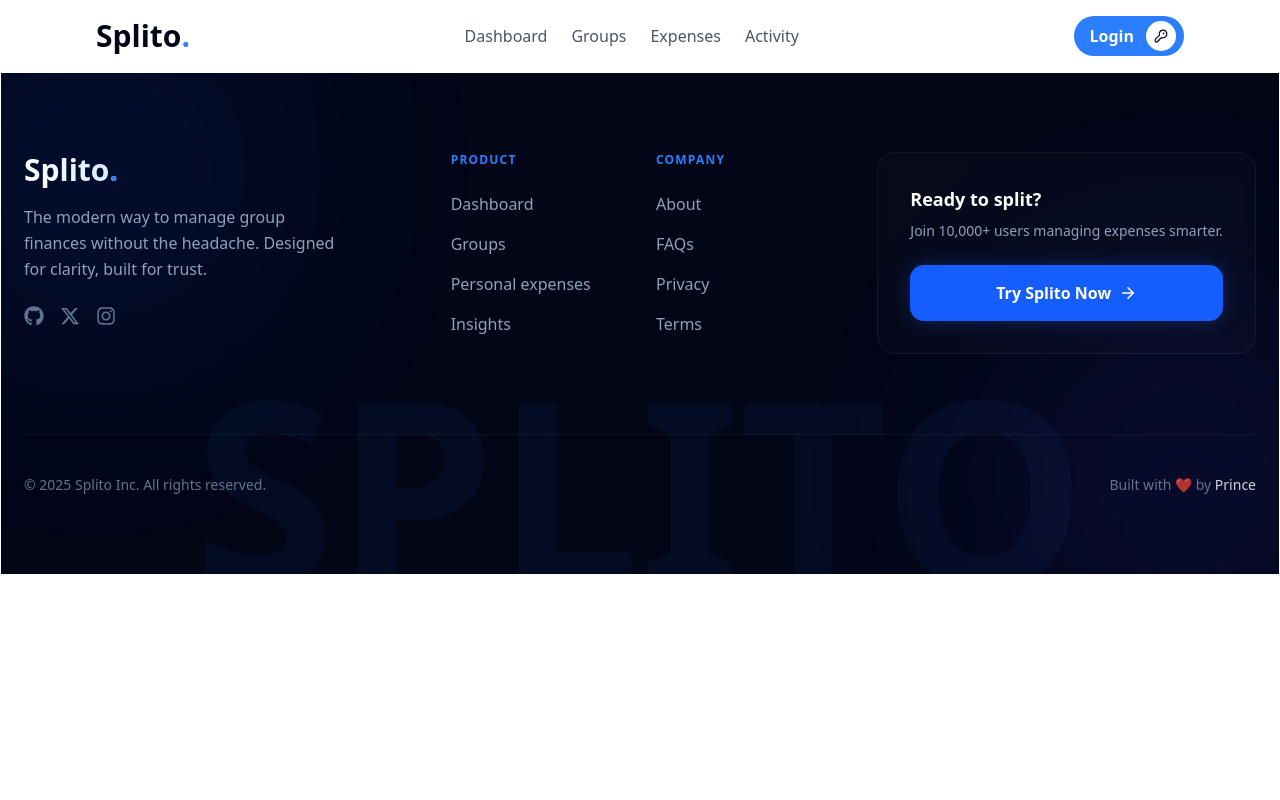
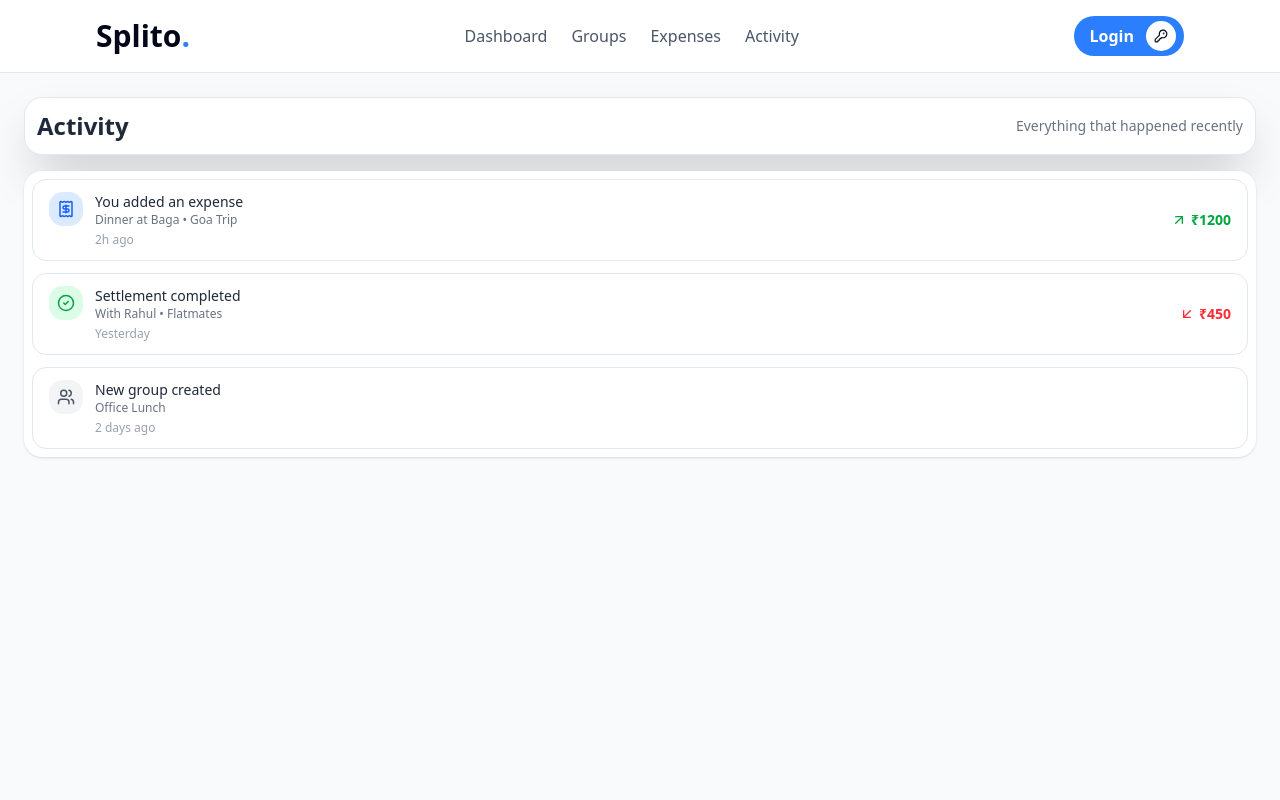
Before and after one commit to mr-dev-prince/splito-client, a React (Vite) app: page /activity in a window 1280 px wide. Shown: the top 800 px of the page. Built offline with nearby package versions, Linux system fonts and the light colour scheme.

Commit message:
feat: add expenses and activity pages; update routing and navigation

```diff
--- a/src/App.tsx
+++ b/src/App.tsx
@@ -5,6 +5,8 @@ import Home from "./pages/home";
 import Footer from "./components/common/footer";
 import Dashboard from "./pages/dashboards";
 import Groups from "./pages/groups";
+import ExpensesPage from "./pages/expenses";
+import ActivityPage from "./pages/activity";
 
 const App: React.FC = () => {
   return (
@@ -14,6 +16,8 @@ const App: React.FC = () => {
         <Route path="/" element={<Home />} />
         <Route path="/dashboard" element={<Dashboard />} />
         <Route path="/groups" element={<Groups />} />
+        <Route path="/expenses" element={<ExpensesPage />} />
+        <Route path="/activity" element={<ActivityPage />} />
       </Routes>
       <Footer />
     </Router>
--- a/src/components/common/nav.tsx
+++ b/src/components/common/nav.tsx
@@ -6,7 +6,7 @@ import CustomButton from "../ui/custom-button";
 
 const Nav: React.FC = () => {
   return (
-    <motion.div className="z-9999 flex h-full w-full items-center justify-between border-b p-4 shadow-xl lg:border-none lg:bg-none lg:px-24 lg:shadow-none">
+    <motion.div className="z-9999 flex h-full w-full items-center justify-between border-b p-4 shadow-xl lg:bg-none lg:px-24 lg:shadow-none">
       <motion.a
         href="/"
         initial={{ opacity: 0, y: -20 }}
@@ -18,19 +18,6 @@ const Nav: React.FC = () => {
           Splito<span className="text-blue-500">.</span>
         </p>
       </motion.a>
-      {/* <motion.div
-        initial={{ opacity: 0, scale: 0.8 }}
-        animate={{ opacity: 1, scale: 1 }}
-        transition={{ duration: 0.4, delay: 0.2 }}
-        className="hidden rounded-full bg-gray-400 lg:flex"
-      >
-        <motion.button className="w-28 rounded-full bg-blue-950 py-2 text-center text-white">
-          <p className="font-medium">General</p>
-        </motion.button>
-        <motion.button className="w-28 rounded-r-full bg-gray-400 py-2 text-center text-white">
-          <p className="font-medium">Personal</p>
-        </motion.button>
-      </motion.div> */}
       <motion.div className="hidden items-center justify-center gap-6 font-medium text-gray-600 lg:flex">
         {primaryNav.map((navItem) => (
           <motion.a
--- /dev/null
+++ b/src/pages/activity.tsx
@@ -0,0 +1,125 @@
+import React from "react";
+import { motion } from "motion/react";
+import {
+  Users,
+  Receipt,
+  CheckCircle2,
+  ArrowUpRight,
+  ArrowDownLeft,
+} from "lucide-react";
+
+interface Activity {
+  id: number;
+  type: "expense" | "settlement" | "group";
+  title: string;
+  subtitle: string;
+  amount?: number;
+  time: string;
+}
+
+const activities: Activity[] = [
+  {
+    id: 1,
+    type: "expense",
+    title: "You added an expense",
+    subtitle: "Dinner at Baga • Goa Trip",
+    amount: 1200,
+    time: "2h ago",
+  },
+  {
+    id: 2,
+    type: "settlement",
+    title: "Settlement completed",
+    subtitle: "With Rahul • Flatmates",
+    amount: -450,
+    time: "Yesterday",
+  },
+  {
+    id: 3,
+    type: "group",
+    title: "New group created",
+    subtitle: "Office Lunch",
+    time: "2 days ago",
+  },
+];
+
+const ActivityIcon = ({ type }: { type: Activity["type"] }) => {
+  if (type === "expense") {
+    return (
+      <div className="rounded-xl bg-blue-100 p-2 text-blue-600">
+        <Receipt size={18} />
+      </div>
+    );
+  }
+
+  if (type === "settlement") {
+    return (
+      <div className="rounded-xl bg-green-100 p-2 text-green-600">
+        <CheckCircle2 size={18} />
+      </div>
+    );
+  }
+
+  return (
+    <div className="rounded-xl bg-gray-100 p-2 text-gray-600">
+      <Users size={18} />
+    </div>
+  );
+};
+
+const ActivityRow = ({ activity }: { activity: Activity }) => (
+  <motion.div
+    initial={{ opacity: 0, y: 8 }}
+    animate={{ opacity: 1, y: 0 }}
+    transition={{ duration: 0.2 }}
+    className="flex items-center justify-between rounded-xl border px-4 py-3"
+  >
+    <div className="flex items-start gap-3">
+      <ActivityIcon type={activity.type} />
+
+      <div>
+        <p className="text-sm font-medium text-gray-800">{activity.title}</p>
+        <p className="text-xs text-gray-500">{activity.subtitle}</p>
+        <p className="mt-1 text-xs text-gray-400">{activity.time}</p>
+      </div>
+    </div>
+
+    {activity.amount !== undefined && (
+      <div
+        className={`flex items-center gap-1 text-sm font-semibold ${
+          activity.amount > 0 ? "text-green-600" : "text-red-500"
+        }`}
+      >
+        {activity.amount > 0 ? (
+          <ArrowUpRight size={16} />
+        ) : (
+          <ArrowDownLeft size={16} />
+        )}
+        ₹{Math.abs(activity.amount)}
+      </div>
+    )}
+  </motion.div>
+);
+
+const ActivityPage: React.FC = () => {
+  return (
+    <div className="min-h-screen space-y-4 bg-gray-50 p-6">
+      {/* Header */}
+      <div className="flex items-center justify-between rounded-2xl border bg-white p-3 shadow-2xl">
+        <h1 className="text-2xl font-semibold text-gray-800">Activity</h1>
+        <p className="text-sm text-gray-500">
+          Everything that happened recently
+        </p>
+      </div>
+
+      {/* Activity Feed */}
+      <div className="space-y-3 rounded-2xl bg-white p-2 shadow-sm">
+        {activities.map((activity) => (
+          <ActivityRow key={activity.id} activity={activity} />
+        ))}
+      </div>
+    </div>
+  );
+};
+
+export default ActivityPage;
--- /dev/null
+++ b/src/pages/expenses.tsx
@@ -0,0 +1,115 @@
+import React from "react";
+import { motion } from "motion/react";
+import { Plus, Filter, ArrowUpRight, ArrowDownLeft } from "lucide-react";
+
+interface Expense {
+  id: number;
+  title: string;
+  group: string;
+  amount: number;
+  date: string;
+}
+
+const expenses: Expense[] = [
+  {
+    id: 1,
+    title: "Dinner at Baga",
+    group: "Goa Trip",
+    amount: 1200,
+    date: "Today",
+  },
+  {
+    id: 2,
+    title: "Groceries",
+    group: "Flatmates",
+    amount: -450,
+    date: "Yesterday",
+  },
+  {
+    id: 3,
+    title: "Office Lunch",
+    group: "Office",
+    amount: 300,
+    date: "2 days ago",
+  },
+];
+
+const ExpenseRow = ({ expense }: { expense: Expense }) => (
+  <motion.div
+    initial={{ opacity: 0, y: 8 }}
+    animate={{ opacity: 1, y: 0 }}
+    transition={{ duration: 0.2 }}
+    className="flex items-center justify-between rounded-xl border px-4 py-3"
+  >
+    <div className="flex items-center gap-3">
+      <div
+        className={`flex h-10 w-10 items-center justify-center rounded-xl ${
+          expense.amount > 0
+            ? "bg-green-100 text-green-600"
+            : "bg-red-100 text-red-500"
+        }`}
+      >
+        {expense.amount > 0 ? (
+          <ArrowUpRight size={18} />
+        ) : (
+          <ArrowDownLeft size={18} />
+        )}
+      </div>
+
+      <div>
+        <p className="text-sm font-medium text-gray-800">{expense.title}</p>
+        <p className="text-xs text-gray-500">
+          {expense.group} • {expense.date}
+        </p>
+      </div>
+    </div>
+
+    <p
+      className={`text-sm font-semibold ${
+        expense.amount > 0 ? "text-green-600" : "text-red-500"
+      }`}
+    >
+      ₹{Math.abs(expense.amount)}
+    </p>
+  </motion.div>
+);
+
+const ExpensesPage: React.FC = () => {
+  return (
+    <div className="min-h-screen space-y-4 p-6">
+      <div className="flex items-center justify-between rounded-2xl border bg-white p-3 shadow-2xl">
+        <div>
+          <h1 className="text-2xl font-semibold text-gray-800">Expenses</h1>
+          <p className="text-sm text-gray-500">
+            Track and manage all your expenses
+          </p>
+        </div>
+        <div className="flex items-center gap-2">
+          <motion.button
+            whileHover={{ scale: 1.05 }}
+            whileTap={{ scale: 0.95 }}
+            className="rounded-xl border border-gray-200 bg-white p-2 text-gray-600 hover:bg-gray-100"
+          >
+            <Filter size={18} />
+          </motion.button>
+
+          <motion.button
+            whileHover={{ scale: 1.05 }}
+            whileTap={{ scale: 0.95 }}
+            className="flex items-center gap-2 rounded-xl bg-blue-600 px-4 py-2 text-sm font-medium text-white shadow hover:bg-blue-700"
+          >
+            <Plus size={18} />
+            Add expense
+          </motion.button>
+        </div>
+      </div>
+      <div className="space-y-2 rounded-2xl bg-white p-2 shadow-sm">
+        {expenses.map((expense) => (
+          <ExpenseRow key={expense.id} expense={expense} />
+        ))}
+      </div>
+    </div>
+  );
+};
+
+export default ExpensesPage;
```
